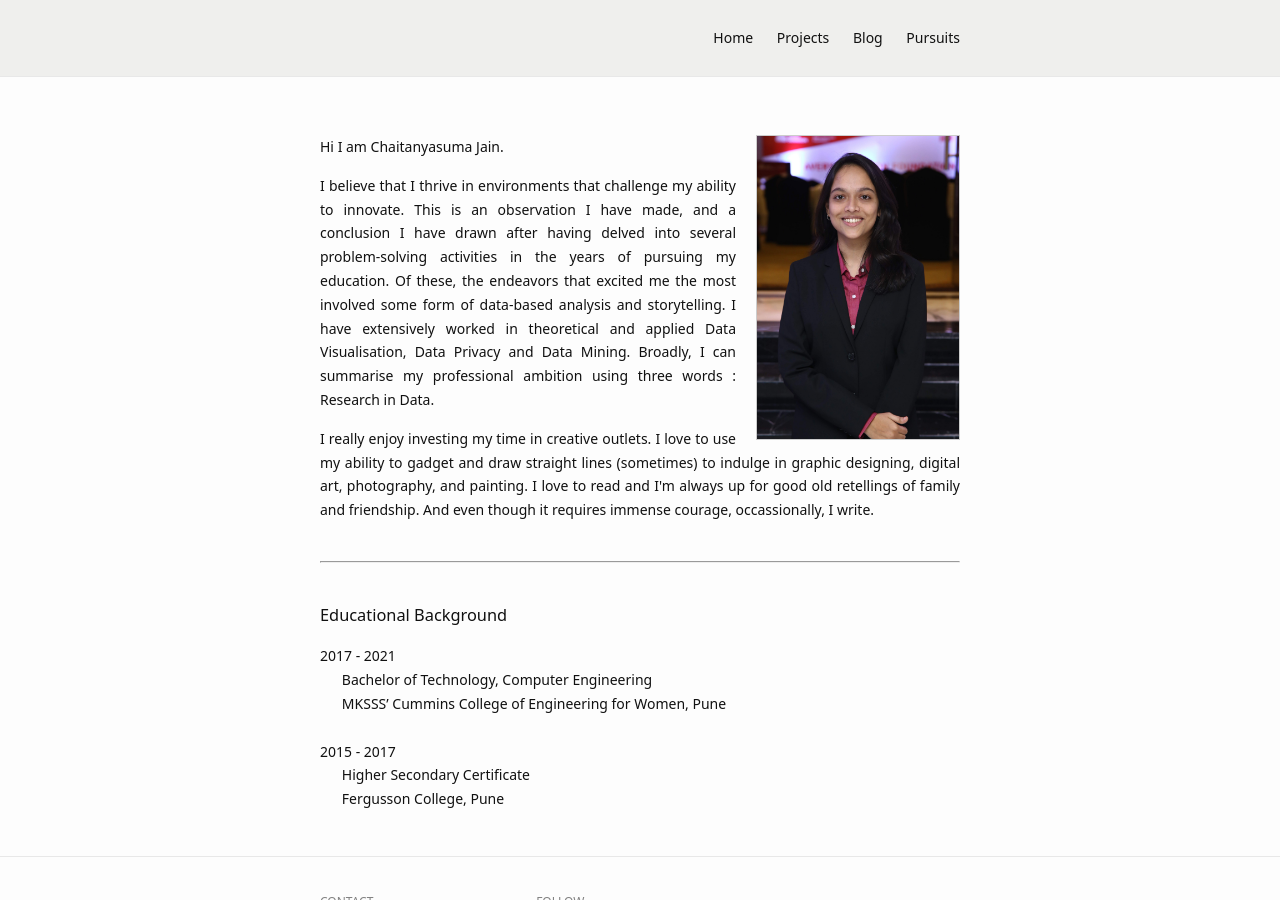
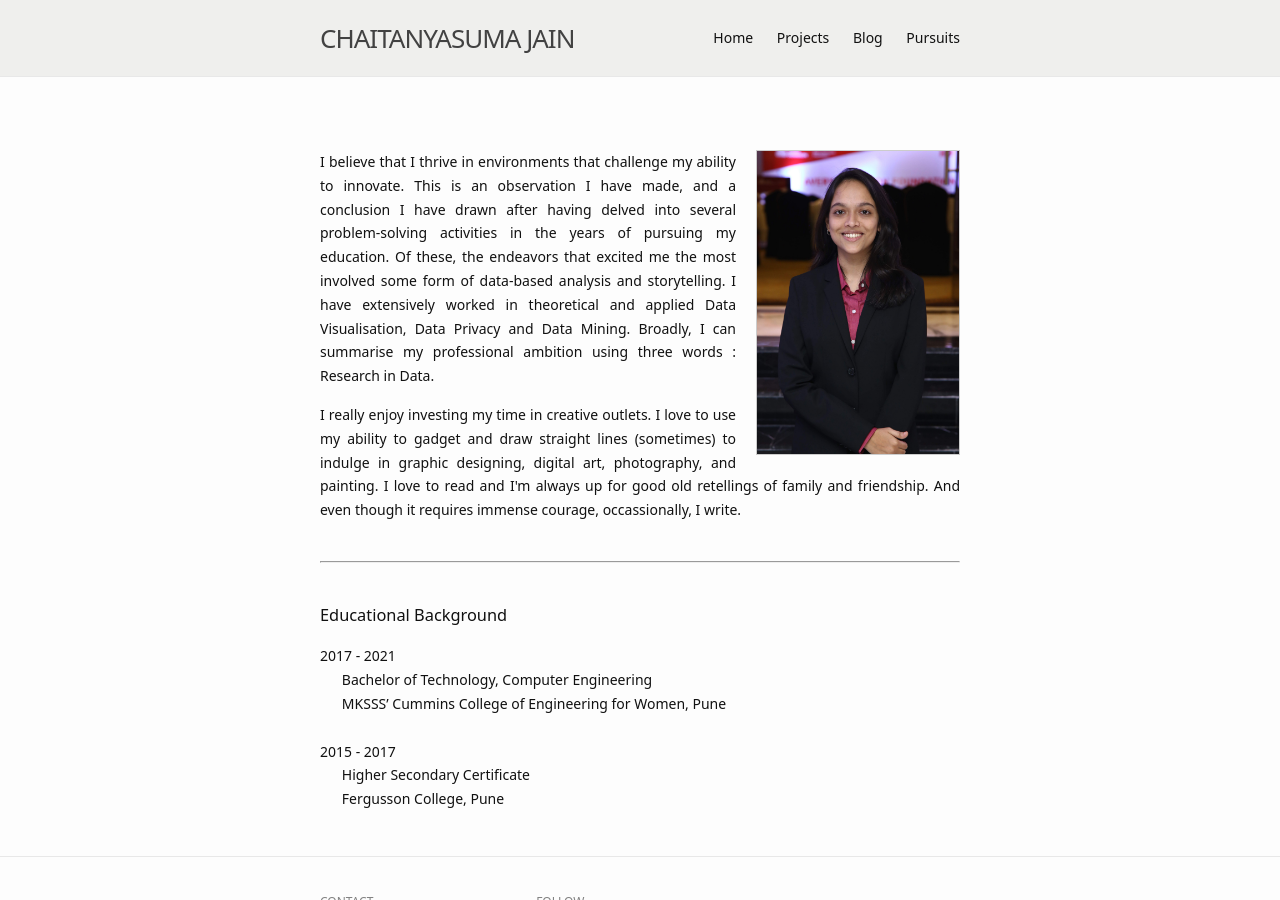
Before and after one commit to Chaitanyasuma/Chaitanyasuma.github.io, a Jekyll site: the page built from index.md, in a window 1280 px wide and 900 px high. Built offline with Jekyll 4.4.1, drawn with Linux system fonts in a browser that asks for light colours.

Commit message:
header changes

```diff
--- a/_includes/header.html
+++ b/_includes/header.html
@@ -1,6 +1,6 @@
 <header class="site-header" style="background-color:#efefed; width:100%; position: fixed; z-index: 999;">
   <div class="wrapper" style="background-color:#efefed;">
-    <a class="site-title" href="{{ "" | prepend: site.baseurl | prepend: site.url }}/">
+    <a class="site-title" href="{{ "" | prepend: site.baseurl | prepend: site.url }}/"> CHAITANYASUMA JAIN
     </a>
 
     <nav class="site-nav">
--- a/index.md
+++ b/index.md
@@ -4,10 +4,6 @@ profile_picture:
   src: /assets/img/profile_picture.JPG
   alt: website picture
 ---
-
-<p>
-  Hi I am Chaitanyasuma Jain.
-</p>
 <p>
 <div align="justify">
   I believe that I thrive in environments that challenge my ability to innovate. This is an observation I have made, and a conclusion I have drawn after having delved into several problem-solving activities in the years of pursuing my education. Of these, the endeavors that excited me the most involved some form of data-based analysis and storytelling. I have extensively worked in theoretical and applied Data Visualisation, Data Privacy and Data Mining.
```
